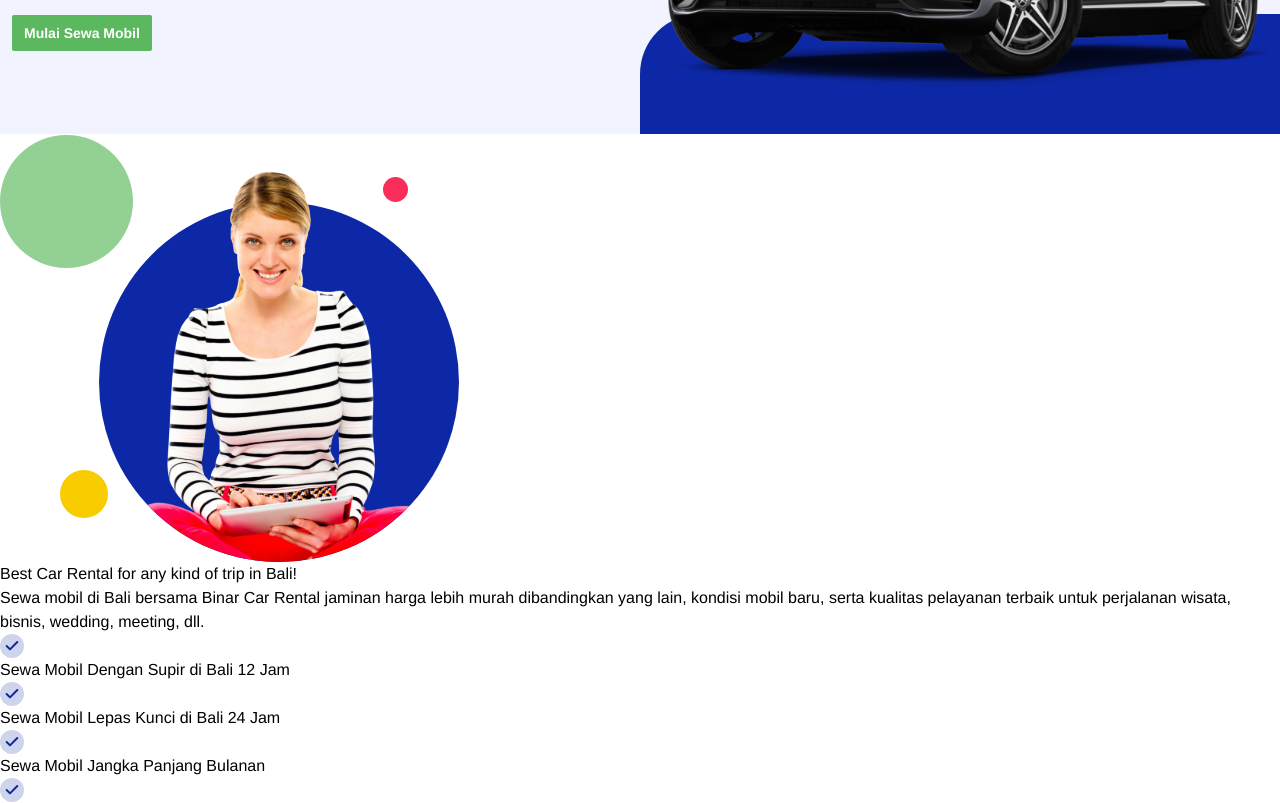
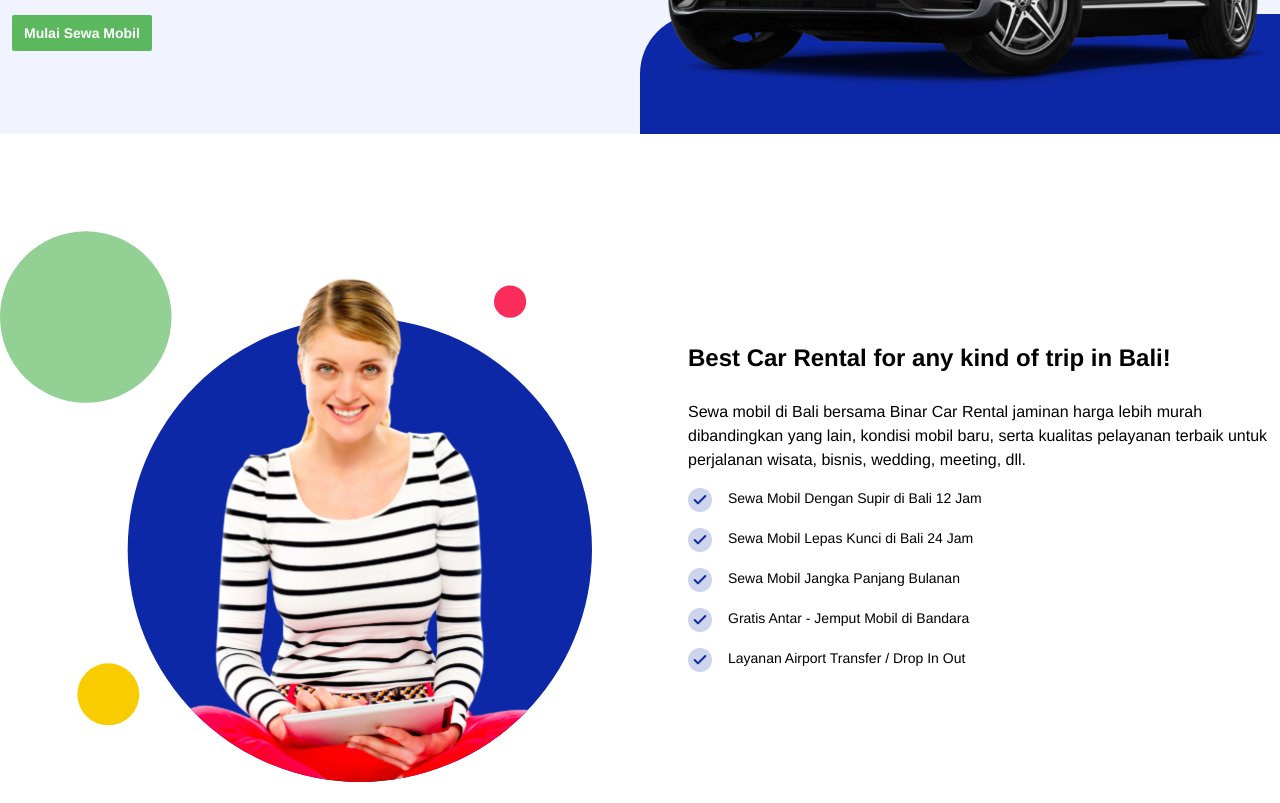
Before and after one commit to ThanWeb/Car-Rental, a React (Vite) app: page / in a window 1280 px wide. Shown: the part 320-1123 px from the top of the page. Built offline with nearby package versions, Linux system fonts and the light colour scheme.

Commit message:
Styling our services component

```diff
--- a/src/components/OurServices.tsx
+++ b/src/components/OurServices.tsx
@@ -10,17 +10,18 @@ const OurServices = (): ReactElement => {
     ]
 
     return (
-        <div>
-            <div>
-                <img src='images/landing/services.svg' alt='Our Services' title='Our Services'/>
+        <div id='our-services'>
+            <div className='container flex mx-auto gap-x-24 items-center py-24'>
+                <div className='w-2/4'>
+                    <img src='images/landing/services.svg' alt='Our Services' title='Our Services' className='w-full'/>
                 </div>
-            <div>
-                <h2>Best Car Rental for any kind of trip in Bali!</h2>
-                <p>Sewa mobil di Bali bersama Binar Car Rental jaminan harga lebih murah dibandingkan yang lain, kondisi mobil baru, serta kualitas pelayanan terbaik untuk perjalanan wisata, bisnis, wedding, meeting, dll.</p>
-                <ul>
+                <div className='w-2/4'>
+                    <h2 className='font-bold text-2xl leading-9'>Best Car Rental for any kind of trip in Bali!</h2>
+                    <p className='tex-sm font-light mt-6 mb-4'>Sewa mobil di Bali bersama Binar Car Rental jaminan harga lebih murah dibandingkan yang lain, kondisi mobil baru, serta kualitas pelayanan terbaik untuk perjalanan wisata, bisnis, wedding, meeting, dll.</p>
+                    <ul className='text-sm font-light flex flex-col gap-y-4'>
                         {
                             serviceItems.map((item, index) =>
-                            <li key={index}>
+                                <li key={index} className='flex gap-x-4'>
                                     <img src='images/icons/blue-check.svg' alt='Check'/>
                                     <span>{item}</span>
                                 </li>
@@ -29,6 +30,7 @@ const OurServices = (): ReactElement => {
                     </ul>
                 </div>
             </div>
+        </div>
     )
 }
 
```
Lines whose indentation alone changed are shown as unchanged.
